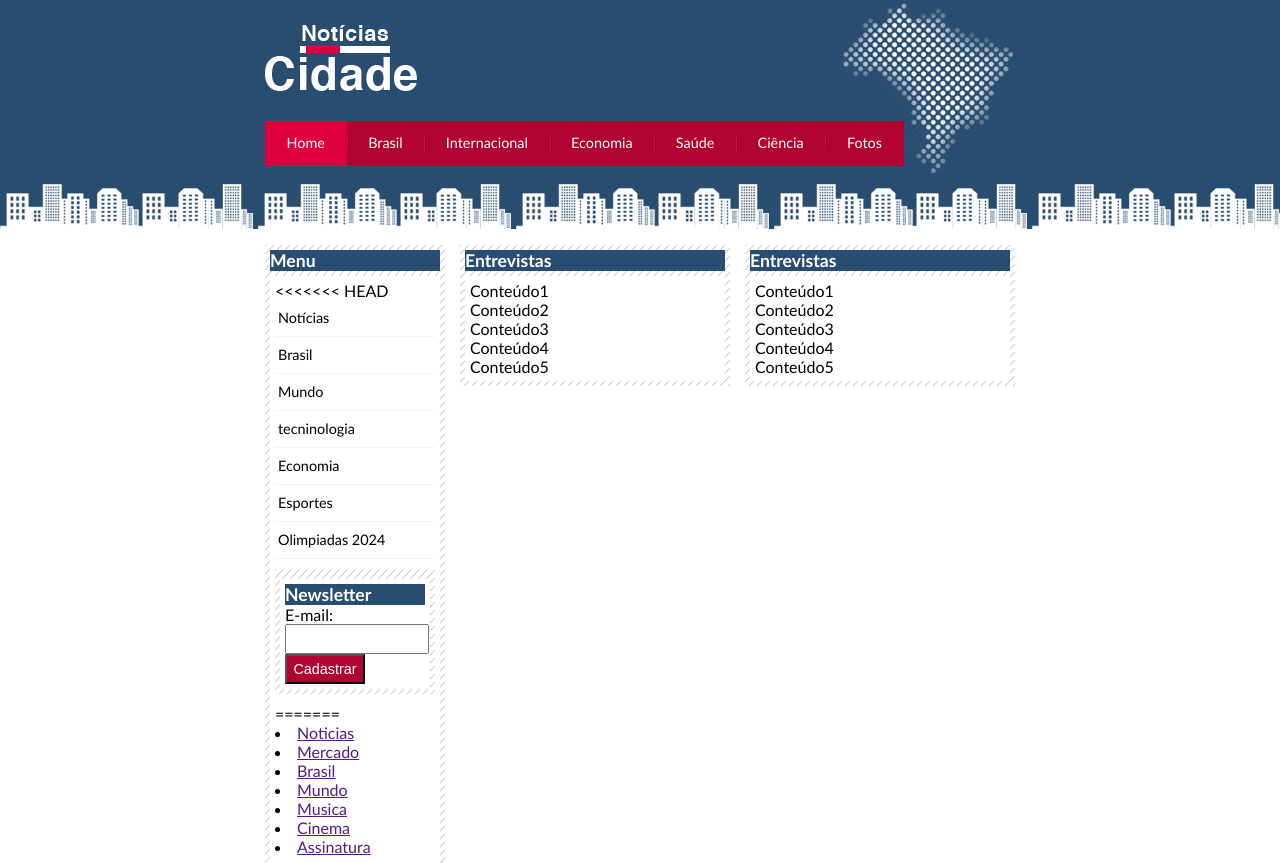
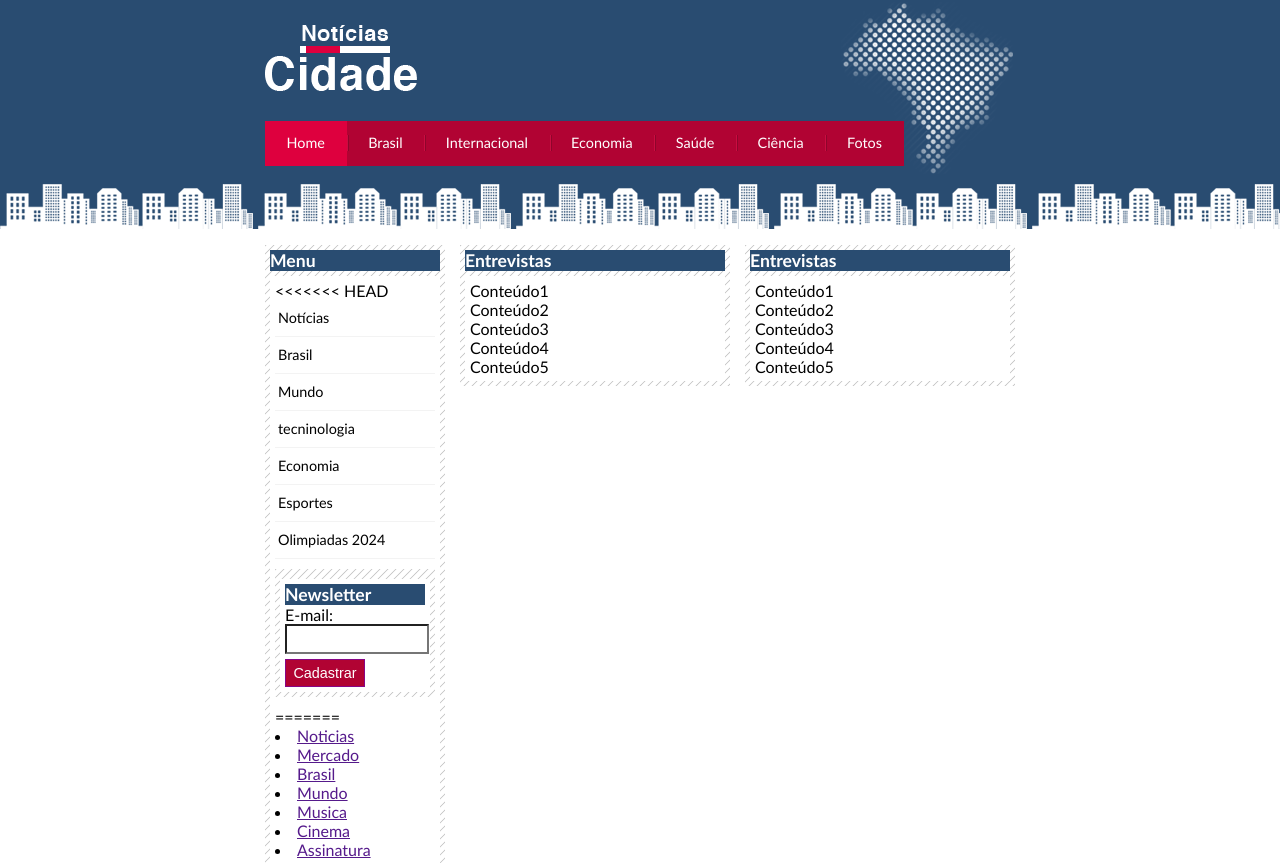
Before and after one commit to OlivierNdeye/Noticias-cidade, a plain HTML site: page index.html in a window 1280 px wide. Shown: the top 863 px of the page. Drawn offline with Linux system fonts and the light colour scheme.

Commit message:
"Organização do arquivo de folha de estilo"

```diff
--- a/style.css
+++ b/style.css
@@ -133,15 +133,12 @@ label {
 }
 
 input {
-<<<<<<< HEAD
     padding: 5px;
     width: 125px;
     font-size: 0.9em;
-=======
     font-size: 0.9em;
     width: 130px;
     padding: 5px;
->>>>>>> 6a83c269a4890f8417f9d9ef65d33d0c92a2d05d
     background-color: #fff;
 }
 
@@ -149,11 +146,8 @@ input.submit {
     width: 80px;
     color: #fff;
     background-color: #b10333;
-<<<<<<< HEAD
     border: 1px solid #870529;
-=======
     border: 1px solid #870587 ;
->>>>>>> 6a83c269a4890f8417f9d9ef65d33d0c92a2d05d
     margin-top: 5px;
 }
 
```
